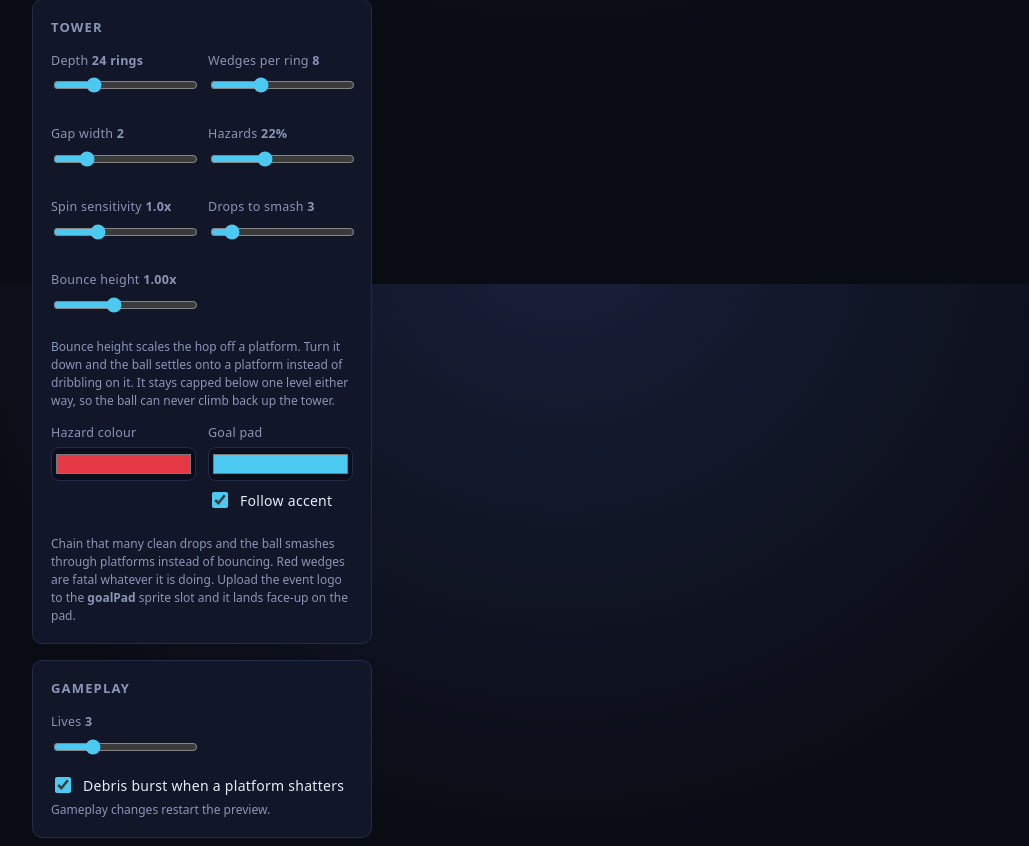
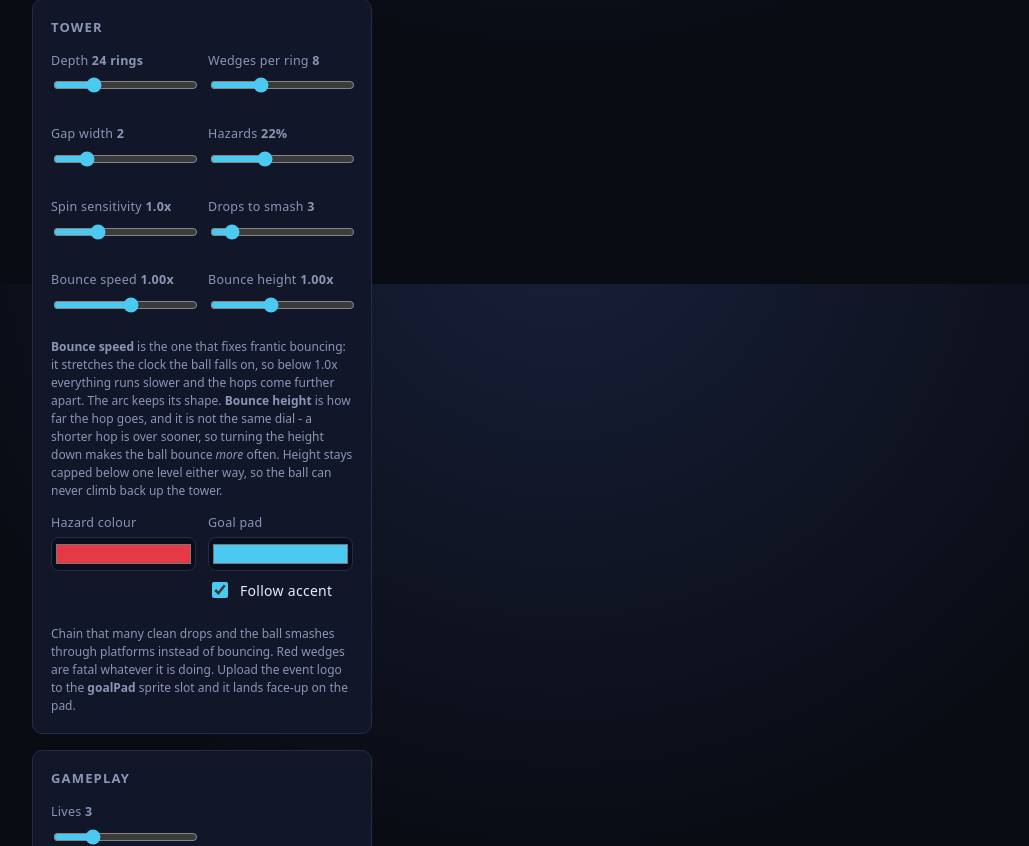
Before and after one commit to karol-w-git/arcade, a Flask app: page /new/helix in a window 1280 px wide. Shown: the part 1316-2162 px from the top of the page, without its empty margins (78-1107 px from the left). Run offline with Flask 3, Linux system fonts and the light colour scheme; the visitor is signed in with stand-in values (Sample User, id 1); some libraries are stand-ins or nearby versions.

Commit message:
Helix: a bounce speed control, which is what "too fast" needed
Bounce height was the wrong dial for a frantic rhythm, and it moves the wrong
way: a shorter hop is over sooner, so turning height down makes the ball bounce
MORE often.

helixTempo scales time instead of strength. One frame of time scaled by t means
velocity scales by t and acceleration by t*t, so apex = v^2/2g is unchanged
while period = 2v/g becomes period/t - the arc keeps its shape and only the
tempo moves. Measured, frames between bounces: 39 at 0.5x, 20 at 1.0x, 13 at
1.5x, apex flat at 0.94-1.05 units throughout.

Co-Authored-By: Claude Opus 5 <noreply@anthropic.com>

```diff
--- a/app.py
+++ b/app.py
@@ -174,6 +174,7 @@ GAME_TYPES["helix"] = {
         "helixSpin": 1.0,       # rotation sensitivity
         "helixSmash": 3,        # clean drops before the ball smashes through
         "helixBounce": 1.0,     # multiplier on the hop off a platform
+        "helixTempo": 1.0,      # time scale: below 1 the ball bounces less often
         "hazardColor": "#e63946",
         "goalColor": "",        # "" follows the accent
     },
@@ -406,6 +407,7 @@ def clean_config(game_type: str, raw: dict) -> dict:
     clamp_float("helixSpin", 0.2, 3.0)
     clamp_int("helixSmash", 1, 20)
     clamp_float("helixBounce", 0.3, 2.0)
+    clamp_float("helixTempo", 0.4, 1.5)
     if "helixGap" in out:               # never wide enough to swallow the ring
         out["helixGap"] = max(1, min(max(1, out["helixSlots"] - 2), int(out["helixGap"])))
     if "mode" in out and out["mode"] not in ("classic", "dig"):
--- a/static/engine/helix.js
+++ b/static/engine/helix.js
@@ -31,6 +31,7 @@ const DEFAULTS = {
   helixSpin: 1.0,         // rotation sensitivity
   helixSmash: 3,          // clean drops needed before the ball smashes through
   helixBounce: 1.0,       // multiplier on the hop off a platform
+  helixTempo: 1.0,        // time scale: below 1 the whole fall runs slower
   hazardColor: '#e63946',
   goalColor: '',          // '' follows the accent
 };
@@ -46,6 +47,23 @@ const GRAVITY = -0.022, BOUNCE = 0.22, MAX_FALL = -0.45;
    level would let the ball climb the tower instead of descending it, so the
    result is clamped to 80% of the spacing however high the setting goes. */
 const V_CAP = Math.sqrt(2 * Math.abs(GRAVITY) * LEVEL_H * 0.8);
+
+/* helixTempo is a time scale, not a strength: it stretches the clock the ball
+   falls on. Height and speed are not the same dial and they pull opposite ways -
+   a shorter hop is over sooner, so turning the height down makes the ball bounce
+   MORE often, which is the reverse of what "slow the bouncing down" means.
+
+   Scaling one frame's worth of time by t means velocity scales by t and
+   acceleration by t*t. Then
+
+     apex   = v^2 / 2g   ->   (v t)^2 / (2 g t^2)   = unchanged
+     period = 2v / g     ->   (2 v t) / (g t^2)     = period / t
+
+   so the arc keeps its shape exactly and only the tempo changes: t = 0.5 is
+   half speed and twice as long between bounces. It slows the fall too, which is
+   the point - a ball that hangs between hops but drops like a stone would read
+   as broken. */
+const tempoOf = c => clamp(+c.helixTempo || 1, 0.4, 1.5);
 
 const clamp = (v, a, b) => v < a ? a : v > b ? b : v;
 const TAU = Math.PI * 2;
@@ -73,8 +91,10 @@ function helix(canvas, userConfig, opts){
   const levels = () => clamp(+cfg.helixLevels || 24, 5, 80);
   const accentCol = () => cfg.accent || '#4cc9f0';
   const goalCol = () => cfg.goalColor || accentCol();
+  const tempo = () => tempoOf(cfg);
+  // the hop, in this instance's units of time
   const bounceV = () =>
-    Math.min(BOUNCE * clamp(+cfg.helixBounce || 1, 0.3, 2), V_CAP);
+    Math.min(BOUNCE * clamp(+cfg.helixBounce || 1, 0.3, 2), V_CAP) * tempo();
 
   const hud = () => onHud && onHud({
     score: score, lives: lives, level: depth, state: state,
@@ -454,7 +474,8 @@ function helix(canvas, userConfig, opts){
     if(state !== 'play'){ stepShards(); return; }
 
     // fall
-    ball.vy = Math.max(MAX_FALL, ball.vy + GRAVITY);
+    const t = tempo();
+    ball.vy = Math.max(MAX_FALL * t, ball.vy + GRAVITY * t * t);
     const nextY = ball.y + ball.vy;
 
     if(ball.vy < 0){
--- a/templates/editor.html
+++ b/templates/editor.html
@@ -170,13 +170,19 @@
             <input type="range" id="helixSpin" min="0.2" max="3" step="0.1"></div>
           <div class="field"><label for="helixSmash">Drops to smash <b id="helixSmashV"></b></label>
             <input type="range" id="helixSmash" min="1" max="20" step="1"></div>
+          <div class="field"><label for="helixTempo">Bounce speed <b id="helixTempoV"></b></label>
+            <input type="range" id="helixTempo" min="0.4" max="1.5" step="0.05"></div>
           <div class="field"><label for="helixBounce">Bounce height <b id="helixBounceV"></b></label>
             <input type="range" id="helixBounce" min="0.3" max="2" step="0.05"></div>
         </div>
         <div class="hint" style="margin-bottom:14px">
-          Bounce height scales the hop off a platform. Turn it down and the ball
-          settles onto a platform instead of dribbling on it. It stays capped below
-          one level either way, so the ball can never climb back up the tower.
+          <b>Bounce speed</b> is the one that fixes frantic bouncing: it stretches
+          the clock the ball falls on, so below 1.0x everything runs slower and the
+          hops come further apart. The arc keeps its shape.
+          <b>Bounce height</b> is how far the hop goes, and it is not the same dial -
+          a shorter hop is over sooner, so turning the height down makes the ball
+          bounce <i>more</i> often. Height stays capped below one level either way,
+          so the ball can never climb back up the tower.
         </div>
         <div class="two">
           <div class="field"><label for="hazardColor">Hazard colour</label>
@@ -404,7 +410,7 @@ const COLOR_KEYS = ['pageBg','bg','accent','paddleColor','ballColor','pipColor',
 const NUM_KEYS = ['lives','ballSpeed','paddleWidth','boardAlpha','overlaySize','overlayOpacity',
                   'timeLimit','superHp','logoScale','pipSize','damageDarken',
                   'helixLevels','helixSlots','helixGap','helixHazard','helixSpin','helixSmash',
-                  'helixBounce']
+                  'helixBounce','helixTempo']
   .filter(k => document.getElementById(k));
 const PRESETS = {
   'Midnight':  { pageBg:'#0a0c14', bg:'#05070f', accent:'#4cc9f0', paddleColor:'#e8ecf8', ballColor:'#e8ecf8',
@@ -570,6 +576,7 @@ function fromForm(){
     config.helixHazard = +$('helixHazard').value;
     config.helixSpin = +$('helixSpin').value;
     config.helixBounce = +$('helixBounce').value;
+    config.helixTempo = +$('helixTempo').value;
     config.goalColor = $('goalColorAuto').checked ? '' : $('goalColor').value;
     $('goalColor').disabled = $('goalColorAuto').checked;
   }
@@ -627,6 +634,7 @@ function showHelix(){
   $('helixSpinV').textContent = (+config.helixSpin).toFixed(1) + 'x';
   $('helixSmashV').textContent = config.helixSmash;
   $('helixBounceV').textContent = (+config.helixBounce).toFixed(2) + 'x';
+  $('helixTempoV').textContent = (+config.helixTempo).toFixed(2) + 'x';
   // the gap can never swallow the whole ring
   $('helixGap').max = Math.max(1, config.helixSlots - 2);
 }
@@ -659,7 +667,7 @@ if($('clearScores')) $('clearScores').onclick = async () => {
 
 // Gameplay params only take effect on a fresh game, so those inputs force a restart.
 const RESTART_ON = new Set(['lives', 'ballSpeed', 'paddleWidth', 'level', 'powerups', 'particles', 'mode', 'timeLimit', 'superHp', 'pipSize',
-  'helixLevels', 'helixSlots', 'helixGap', 'helixHazard', 'helixSmash', 'helixBounce']);
+  'helixLevels', 'helixSlots', 'helixGap', 'helixHazard', 'helixSmash', 'helixBounce', 'helixTempo']);
 function onChange(e){
   fromForm();
   push(e && RESTART_ON.has(e.target.id));
```
